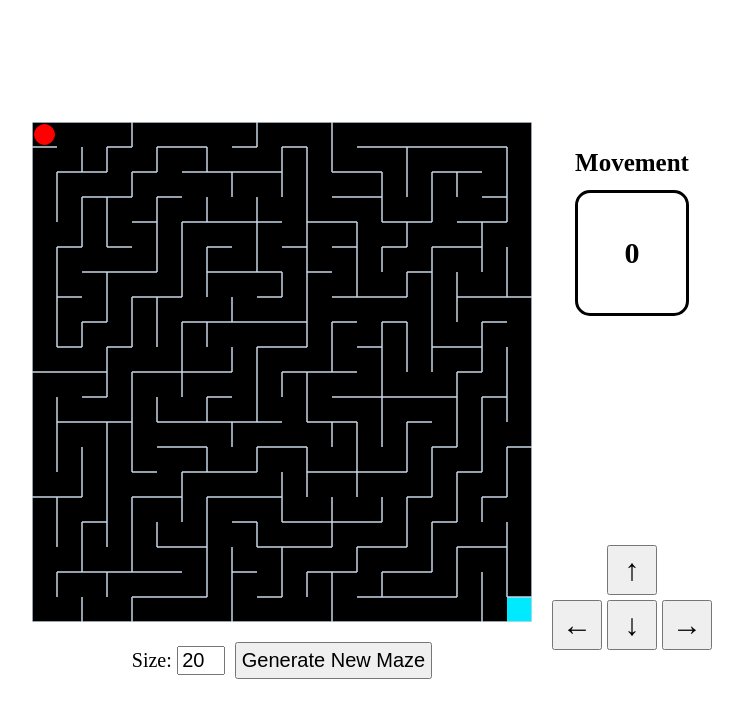
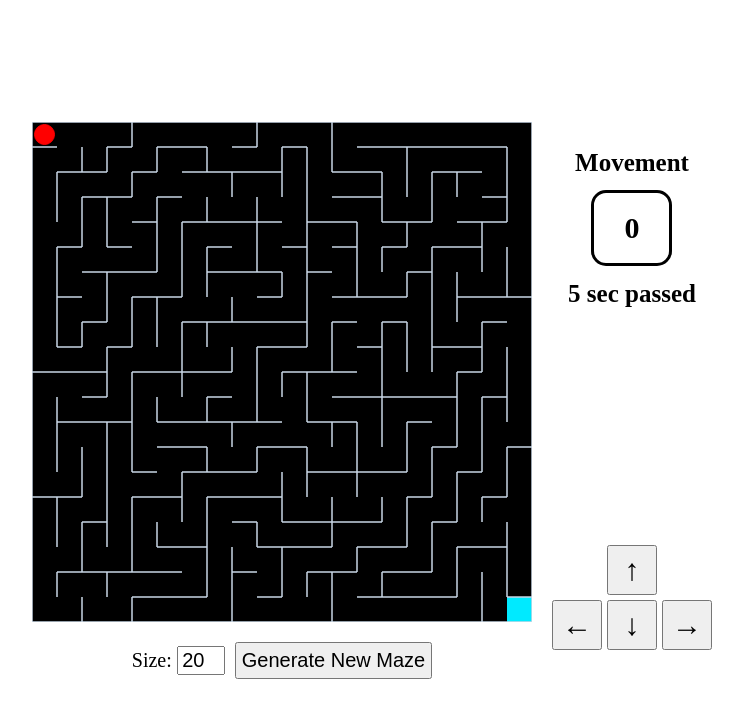
Before and after one commit to bugoverdose/maze-runner, a React (Create React App) app: page / in a window 1280 px wide. Shown: the top 718 px of the page, without its empty margins (278-1021 px from the left). Built offline with nearby package versions, Linux system fonts and the light colour scheme.

Commit message:
feat: calcuate time, stop change after finishing, popup setup

```diff
--- a/src/Maze.tsx
+++ b/src/Maze.tsx
@@ -73,6 +73,7 @@ const PlayContainer = styled.div<{ canvasSize: number }>`
 const ScoreBox = styled.div`
   display: flex;
   flex-direction: column;
+  align-items: center;
   font-size: 25px;
   font-weight: 600;
 `;
@@ -80,8 +81,8 @@ const ScoreBox = styled.div`
 const MovementCountBox = styled.div`
   border-radius: 15px;
   border: 3px ${(props) => props.theme.backgroundColor} solid;
-  padding: 45px 0px;
-  margin-top: 15px;
+  padding: 20px 30px;
+  margin: 15px 0;
   font-size: 30px;
 `;
 
@@ -111,6 +112,8 @@ const Maze = () => {
   const [maze, setMaze] = useState(new MazeBoard(mazeSize, CELL_SIZE));
 
   const [moveCount, setMoveCount] = useState(0);
+  const [time, setTime] = useState(0);
+  const [isFinished, setIsFinished] = useState(false);
 
   // 미로 구조 정의 후 화면에 색칠
   const generateMaze = () => {
@@ -192,9 +195,15 @@ const Maze = () => {
 
   const onControlPlayer = (direction: string) => {
     if (isMovable(direction, maze)) {
+      if (!isFinished) {
         setMoveCount(moveCount + 1);
       }
+    }
     paintMaze();
+
+    if (maze.player.row === mazeSize - 1 && maze.player.col === mazeSize - 1) {
+      setIsFinished(true);
+    }
   };
 
   const onSizeChange = (event: React.FormEvent<HTMLInputElement>) => {
@@ -213,6 +222,8 @@ const Maze = () => {
     setCanvasSize(maze.size * CELL_SIZE);
     generateMaze();
     setMoveCount(0);
+    setTime(0);
+    setIsFinished(false);
   };
 
   useEffect(() => {
@@ -220,7 +231,31 @@ const Maze = () => {
     // eslint-disable-next-line
   }, [mazeSize]);
 
+  // 시간 경과 표시
+  useEffect(() => {
+    if (!isFinished) {
+      const updateTime = setTimeout(() => {
+        setTime(time + 1);
+      }, 1000);
+      return () => clearTimeout(updateTime);
+    }
+  }, [time, isFinished]);
+
+  const [isPopupMode, setIsPopupMode] = useState(false);
+
+  // 목적지 도달시 팝업 토글해주는 기능
+  useEffect(() => {
+    if (isFinished && !isPopupMode) {
+      setIsPopupMode(true);
+      const closePopUp = setTimeout(() => {
+        setIsPopupMode(false);
+      }, 3000);
+      return () => clearTimeout(closePopUp);
+    }
+  }, [isFinished]);
+
   return (
+    <>
       <Container>
         <Wrapper>
           <MazeContainer>
@@ -241,10 +276,14 @@ const Maze = () => {
             <ScoreBox>
               <span>Movement </span>
               <MovementCountBox>{moveCount}</MovementCountBox>
+              <span>{time} sec passed</span>
             </ScoreBox>
             <ControlPanel>
               <div></div>
-            <ControlBtn value="&uarr;" onClick={() => onControlPlayer("Up")} />
+              <ControlBtn
+                value="&uarr;"
+                onClick={() => onControlPlayer("Up")}
+              />
               <div></div>
               <ControlBtn
                 value="&larr;"
@@ -262,6 +301,19 @@ const Maze = () => {
           </PlayContainer>
         </Wrapper>
       </Container>
+
+      {isPopupMode ? (
+        <div>
+          <div>Congratulations! </div>
+          <div>Maze Size: {mazeSize}</div>
+          <div>
+            Finished In {moveCount} moves and {time} seconds
+          </div>
+        </div>
+      ) : (
+        <></>
+      )}
+    </>
   );
 };
 
```
Also changed, not shown: 1 other file (tests, documents, lock files or other folders). Lines whose indentation alone changed are shown as unchanged.
